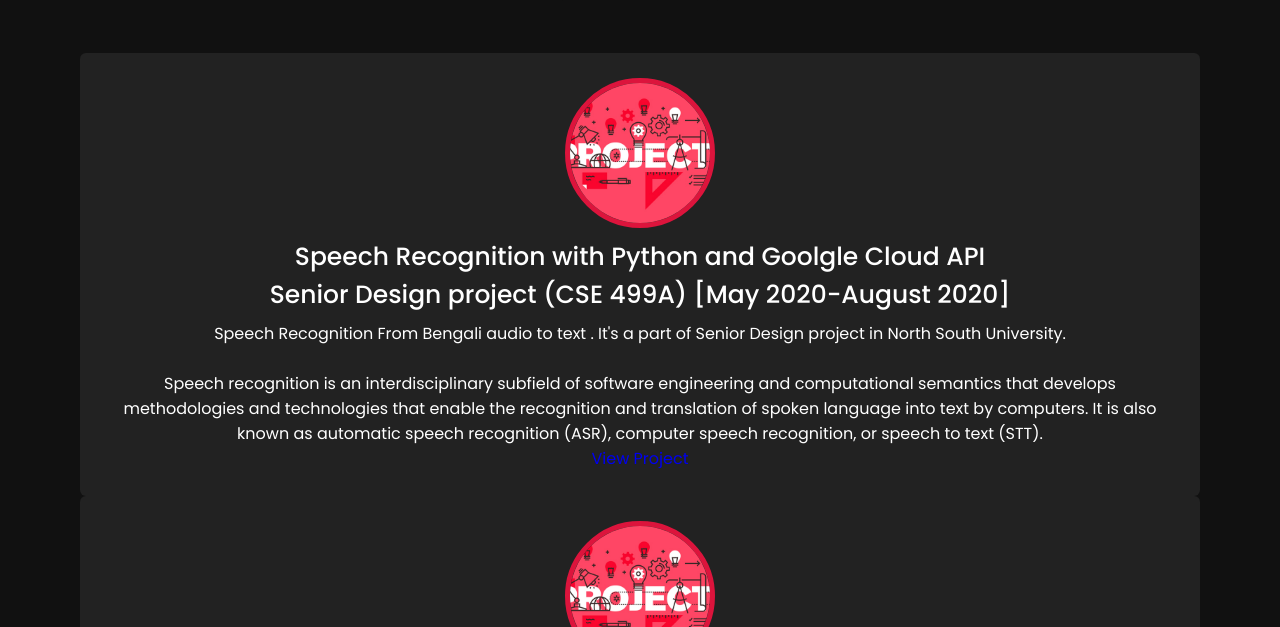
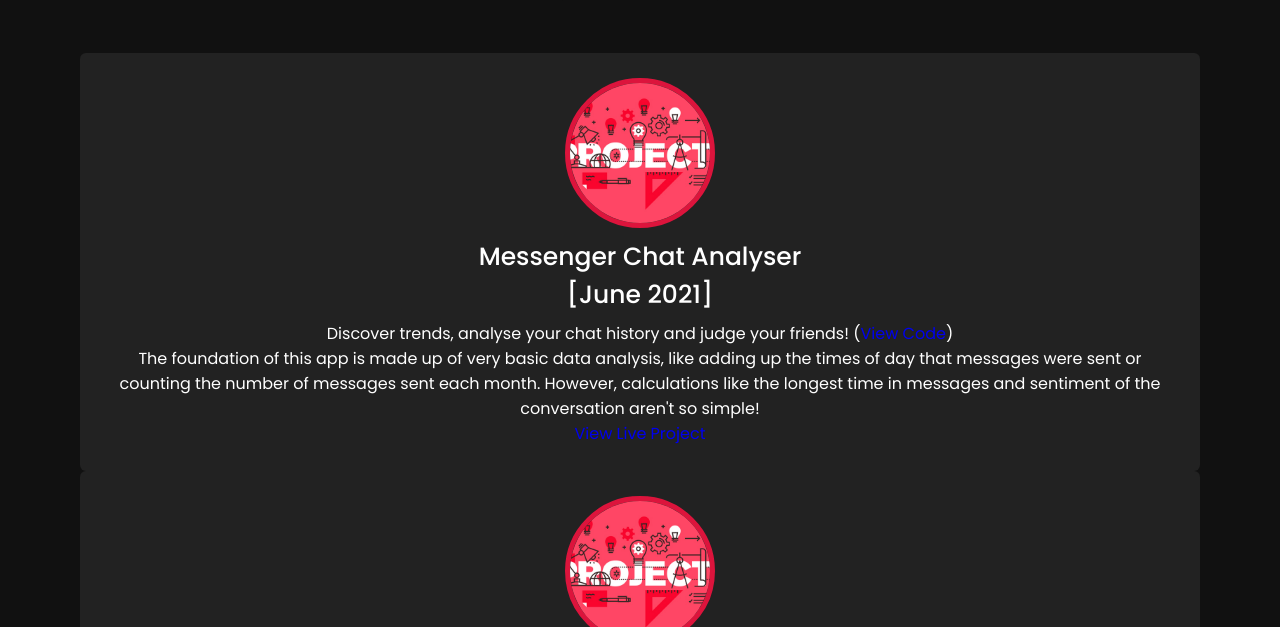
Before and after one commit to Ibtesum-Sakib/Old-portfolio, a plain HTML site: page project.html in a window 1280 px wide. Shown: the part 173-800 px from the top of the page. Drawn offline with nearby package versions, Linux system fonts and the light colour scheme.

Commit message:
Added the latest project

```diff
--- a/project.html
+++ b/project.html
@@ -35,6 +35,16 @@
         <div class="max-width">
             <h2 class="title">Projects</h2>
             <div class="carousel owl-carousel">
+              <div class="card">
+                  <div class="box">
+                      <img src="images/Project.jpg" alt="">
+                      <div class="text">Messenger Chat Analyser<br>  [June 2021]</div>
+                      <p> Discover trends, analyse your chat history and judge your friends! (<a href="https://github.com/Ibtesum-Sakib/messenger-chat-analyser">View Code</a>)
+                      <br> The foundation of this app is made up of very basic data analysis, like adding up the times of day that messages were sent or counting the number of messages sent each month. However, calculations like the longest time in messages and sentiment of the conversation aren't so simple!<br>
+                      </p>
+                        <a href="https://share.streamlit.io/ibtesum-sakib/messenger-chat-analyser/main/app.py">View Live Project</a>
+                  </div>
+              </div>
               <div class="card">
                   <div class="box">
                       <img src="images/Project.jpg" alt="">
```
